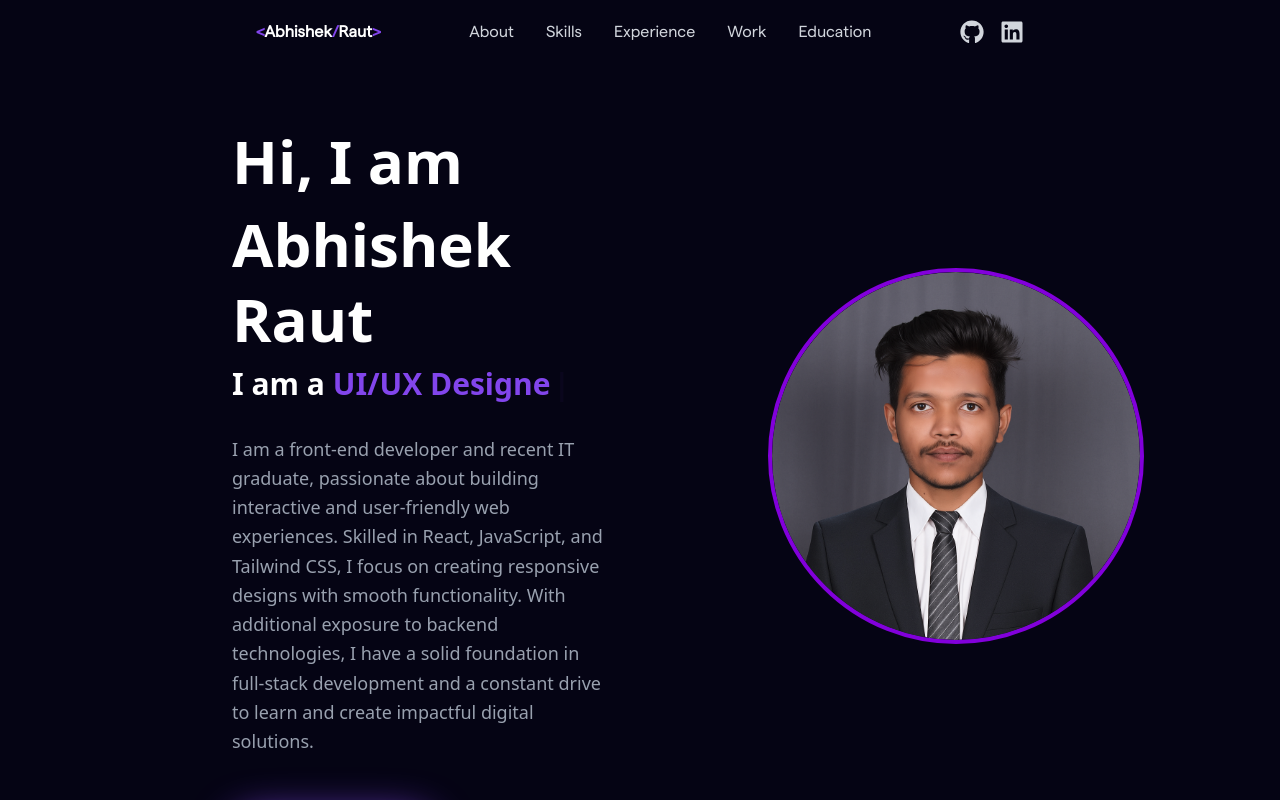
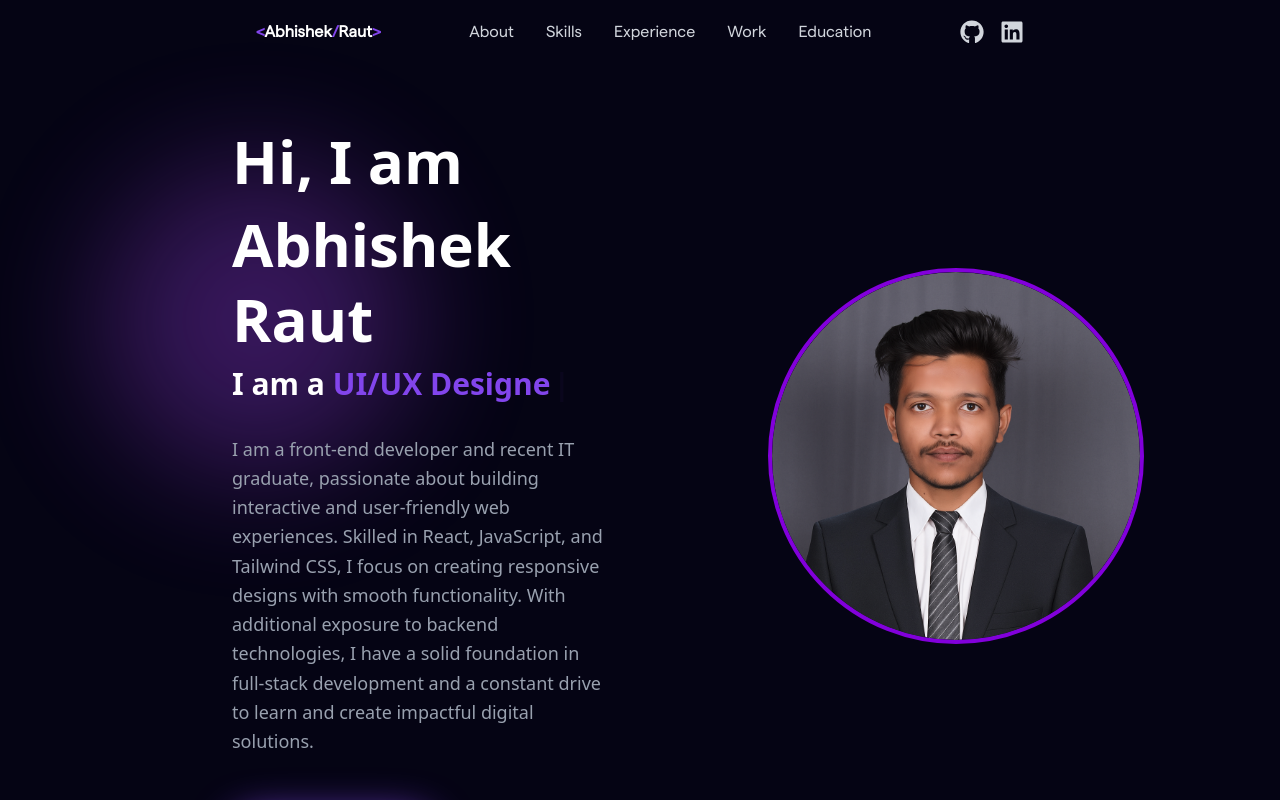
Before and after one commit to raut-abhishek/Portfolio_WebApp, a React (Vite) app: page / in a window 1280 px wide. Shown: the top 800 px of the page. Built offline with nearby package versions, Linux system fonts and the light colour scheme.

Commit message:
effect movement issue fixed

```diff
--- a/src/components/BlurBlob.jsx
+++ b/src/components/BlurBlob.jsx
@@ -7,7 +7,7 @@ const BlurBlob = ({ position, size }) => {
 
   return (
     <div
-      className="absolute"
+      className="fixed"
       style={{
         top,
         left,
```
